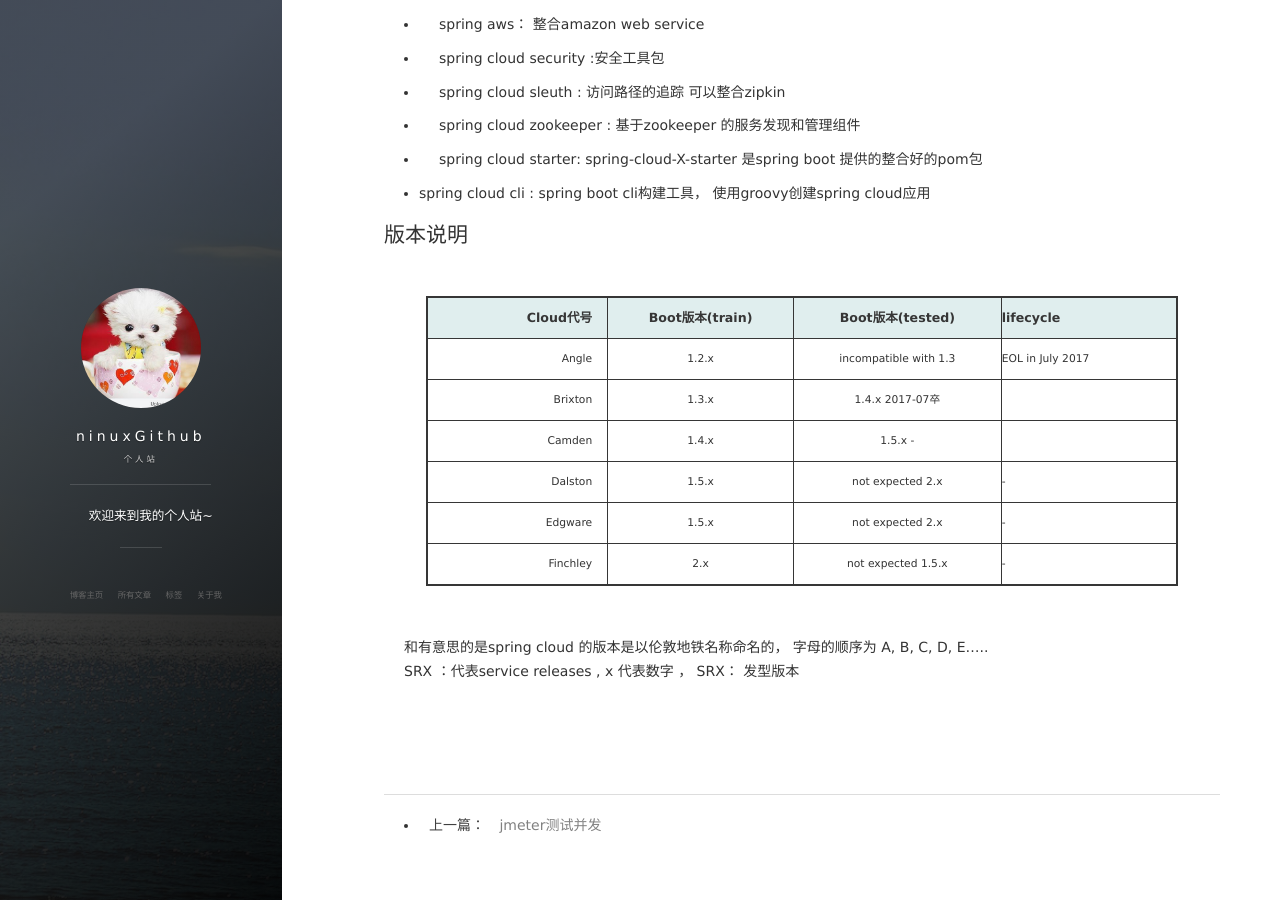
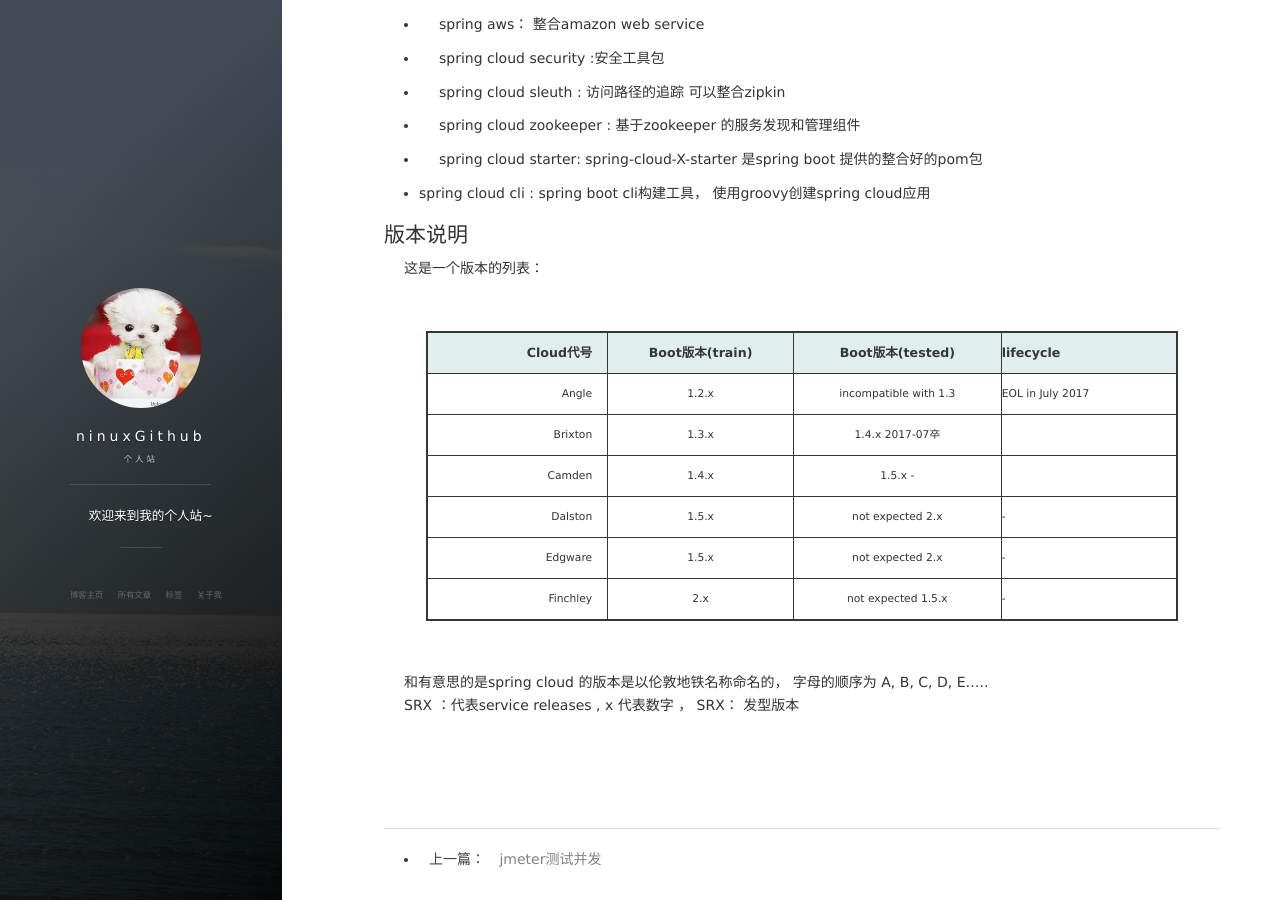
Before and after one commit to ninuxGithub/ninuxGithub.github.io, a Jekyll site: the page built from _posts/2018-12-04-scpost1.md, in a window 1280 px wide and 900 px high, scrolled down 678 px. Built offline with Jekyll 4.4.1, drawn with Linux system fonts in a browser that asks for light colours; nearby versions of some CDN libraries; comment, search, counter and statistics services are not loaded.

Commit message:
add post

```diff
--- a/_posts/2018-12-04-scpost1.md
+++ b/_posts/2018-12-04-scpost1.md
@@ -46,6 +46,7 @@ tag: spring-cloud
 
 ## 版本说明
 
+  这是一个版本的列表：
 
   |Cloud代号|Boot版本(train)|Boot版本(tested)|lifecycle|
   |---------:|:-------------:|:--------------:|:-----------|
```
